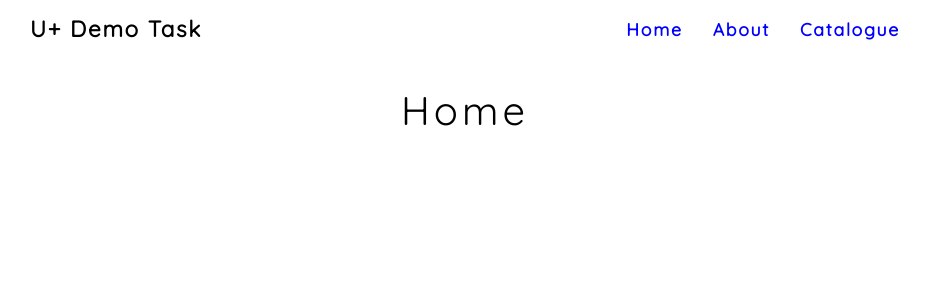
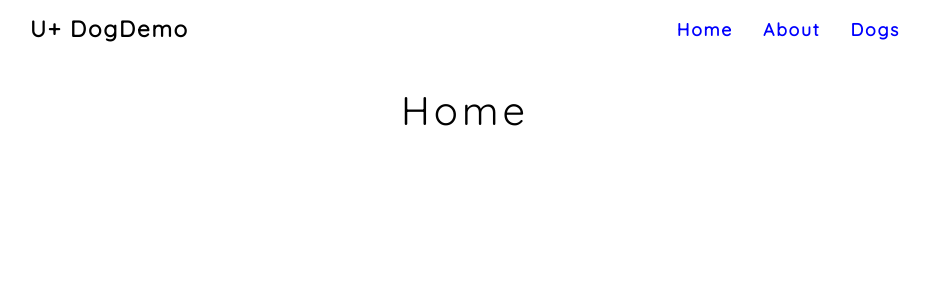
Before and after one commit to almack131216/apptask, a React (Create React App) app: page / in a window 1280 px wide. Shown: the top 300 px of the page, without its empty margins (175-1105 px from the left). Built offline with nearby package versions, Linux system fonts and the light colour scheme.

Commit message:
CR | Catalogue -> Dogs

```diff
--- a/src/App.js
+++ b/src/App.js
@@ -79,8 +79,8 @@ class App extends Component {
                 path={this.state.data.navigation[1].url}
                 component={About}
               />
-              <Route exact path="/catalogue" component={Catalogue} />
-              <Route path="/catalogue/:name" component={ItemDetail} />
+              <Route exact path="/dogs" component={Catalogue} />
+              <Route path="/dogs/:name" component={ItemDetail} />
             </Switch>
           </main>
         </div>
--- a/src/Assets/api/data.json
+++ b/src/Assets/api/data.json
@@ -1,6 +1,6 @@
 {
   "date": "191203",
-  "brandName": "U+ Demo Task",
+  "brandName": "U+ DogDemo",
   "navigation": [
     {
       "id": "home",
@@ -17,9 +17,9 @@
       "navSide": true
     },
     {
-      "id": "catalogue",
-      "title": "Catalogue",
-      "url": "/catalogue",
+      "id": "dogs",
+      "title": "Dogs",
+      "url": "/dogs",
       "navTop": true,
       "navSide": true
     }
--- a/src/Components/CustAlphabetList/CustAlphabetList.js
+++ b/src/Components/CustAlphabetList/CustAlphabetList.js
@@ -5,25 +5,23 @@ import AlphabetList from "react-alphabet-list";
 
 const alphabetListCust = props => {
   return (
+    <div className="alpha-list-wrap">
       <AlphabetList
         className="alpha-list"
         data={props.data}
         generateFn={(item, index) => {
           return (
-          // <Tag color="#ccc" key={item + index}>
-          //   {/* <Icon type="plus" style={{ margin: "0 5px 0 0" }} /> */}
-          //   {item}
-          // </Tag>
             <Link
               className="alphabet-list-tag"
               key={index}
-            to={`/catalogue/${slugify(item)}`}
+              to={`/dogs/${slugify(item)}`}
             >
               {item}
             </Link>
           );
         }}
       />
+    </div>
   );
 };
 
--- a/src/Pages/Catalogue/Catalogue.js
+++ b/src/Pages/Catalogue/Catalogue.js
@@ -18,10 +18,8 @@ function Catalogue() {
 
   return (
     <div>
-      <h2>Catalogue</h2>
-      <div className="alpha-list-wrap">
-        <CustAlphabetList data={items} />
-      </div>
+      <h2>Dogs</h2>
+      <CustAlphabetList data={items} />
     </div>
   );
 }
```
Lines whose indentation alone changed are shown as unchanged.
